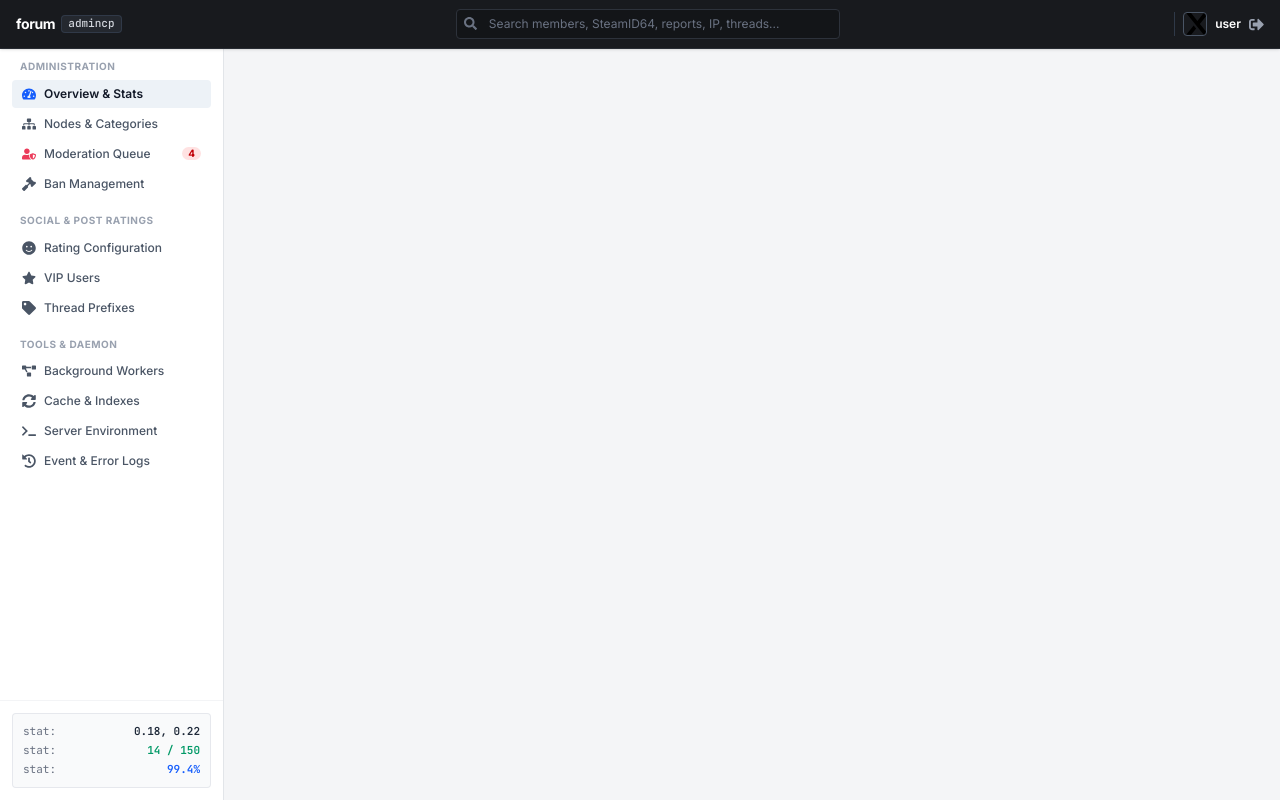
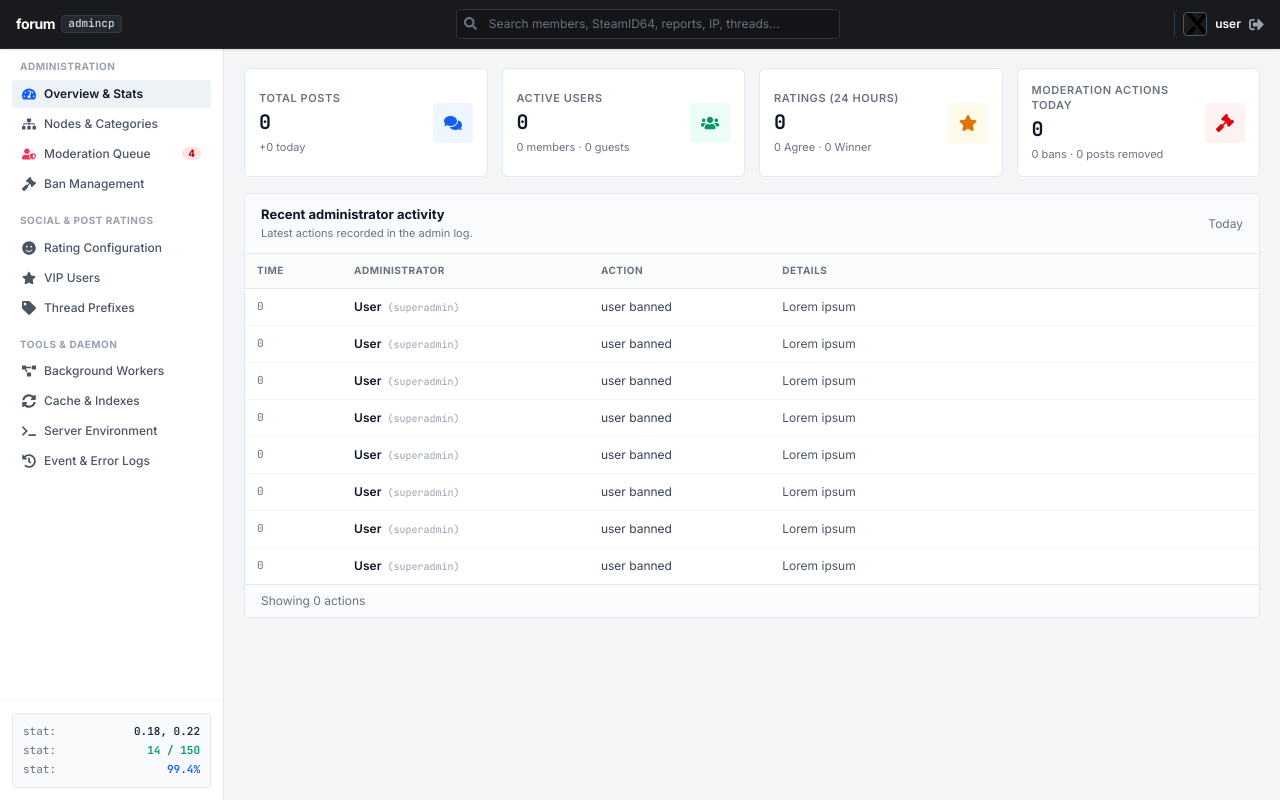
Before and after one commit to olliedean/forum, a Next.js app: page /admincp in a window 1280 px wide. Built offline with nearby package versions, Linux system fonts and the light colour scheme.

Commit message:
feat(admin): implement AdminPage with statistics and activity log
- Add forum statistics including total posts, active users, ratings, and moderation actions.
- Create a recent administrator activity log with a table structure.
- Utilize react-icons for visual representation of statistics.

```diff
--- a/app/admincp/page.tsx
+++ b/app/admincp/page.tsx
@@ -1,3 +1,135 @@
+import {
+  FaComments,
+  FaGavel,
+  FaStar,
+  FaUsers,
+} from "react-icons/fa";
+
 export default function AdminPage() {
-  return null;
+  return (
+    <div className="space-y-4">
+      <section
+        aria-label="Forum statistics"
+        className="grid grid-cols-1 gap-3.5 sm:grid-cols-2 lg:grid-cols-4"
+      >
+        <div className="flex items-center justify-between rounded-md border border-[#e2e8f0] bg-white p-3.5">
+          <div>
+            <h2 className="text-[11px] font-semibold tracking-wider text-gray-500 uppercase">
+              Total posts
+            </h2>
+            <p className="mt-0.5 font-mono text-xl font-bold text-gray-900">
+              0
+            </p>
+            <p className="mt-1 text-[11px] text-gray-500">+0 today</p>
+          </div>
+          <span className="flex h-10 w-10 shrink-0 items-center justify-center rounded bg-blue-50 text-blue-600">
+            <FaComments aria-hidden="true" className="text-lg" />
+          </span>
+        </div>
+
+        <div className="flex items-center justify-between rounded-md border border-[#e2e8f0] bg-white p-3.5">
+          <div>
+            <h2 className="text-[11px] font-semibold tracking-wider text-gray-500 uppercase">
+              Active users
+            </h2>
+            <p className="mt-0.5 font-mono text-xl font-bold text-gray-900">
+              0
+            </p>
+            <p className="mt-1 text-[11px] text-gray-500">
+              0 members · 0 guests
+            </p>
+          </div>
+          <span className="flex h-10 w-10 shrink-0 items-center justify-center rounded bg-emerald-50 text-emerald-600">
+            <FaUsers aria-hidden="true" className="text-lg" />
+          </span>
+        </div>
+
+        <div className="flex items-center justify-between rounded-md border border-[#e2e8f0] bg-white p-3.5">
+          <div>
+            <h2 className="text-[11px] font-semibold tracking-wider text-gray-500 uppercase">
+              Ratings (24 hours)
+            </h2>
+            <p className="mt-0.5 font-mono text-xl font-bold text-gray-900">
+              0
+            </p>
+            <p className="mt-1 text-[11px] text-gray-500">
+              0 Agree · 0 Winner
+            </p>
+          </div>
+          <span className="flex h-10 w-10 shrink-0 items-center justify-center rounded bg-amber-50 text-amber-600">
+            <FaStar aria-hidden="true" className="text-lg" />
+          </span>
+        </div>
+
+        <div className="flex items-center justify-between rounded-md border border-[#e2e8f0] bg-white p-3.5">
+          <div>
+            <h2 className="text-[11px] font-semibold tracking-wider text-gray-500 uppercase">
+              Moderation actions today
+            </h2>
+            <p className="mt-0.5 font-mono text-xl font-bold text-gray-900">
+              0
+            </p>
+            <p className="mt-1 text-[11px] text-gray-500">
+              0 bans · 0 posts removed
+            </p>
+          </div>
+          <span className="flex h-10 w-10 shrink-0 items-center justify-center rounded bg-red-50 text-red-600">
+            <FaGavel aria-hidden="true" className="text-lg" />
+          </span>
+        </div>
+      </section>
+
+      <section className="overflow-hidden rounded-md border border-[#e2e8f0] bg-white">
+        <div className="flex items-center justify-between border-b border-[#e2e8f0] bg-[#fafbfc] px-4 py-3">
+          <div>
+            <h2 className="text-[13px] font-bold text-gray-900">
+              Recent administrator activity
+            </h2>
+            <p className="mt-0.5 text-[11px] text-gray-500">
+              Latest actions recorded in the admin log.
+            </p>
+          </div>
+          <span className="text-xs text-gray-500">Today</span>
+        </div>
+
+        <div className="overflow-x-auto">
+          <table className="w-full border-collapse text-left text-xs">
+            <thead>
+              <tr className="border-b border-gray-200 bg-gray-50/80 text-[10px] font-semibold tracking-wider text-gray-500 uppercase">
+                <th className="px-3 py-2.5">Time</th>
+                <th className="px-3 py-2.5">Administrator</th>
+                <th className="px-3 py-2.5">Action</th>
+                <th className="px-3 py-2.5">Details</th>
+              </tr>
+            </thead>
+            <tbody className="divide-y divide-gray-100 text-gray-700">
+              { Array.from({ length: 8 }).map((_, index) => (
+              <tr className="hover:bg-gray-50/60">
+                <td className="whitespace-nowrap px-3 py-2.5 font-mono text-[11px] text-gray-500">
+                  0
+                </td>
+                <td className="whitespace-nowrap px-3 py-2.5 font-semibold text-gray-900">
+                  User
+                  <span className="ml-1.5 font-mono text-[10px] font-normal text-gray-400">
+                    (superadmin)
+                  </span>
+                </td>
+                <td className="whitespace-nowrap px-3 py-2.5">
+                  user banned
+                </td>
+                <td className="min-w-64 px-3 py-2.5 text-gray-600">
+                  Lorem ipsum
+                </td>
+              </tr>
+              )) }
+            </tbody>
+          </table>
+        </div>
+
+        <div className="border-t border-[#e2e8f0] bg-gray-50/75 px-4 py-2 text-xs text-gray-500">
+          Showing 0 actions
+        </div>
+      </section>
+    </div>
+  );
 }
```
